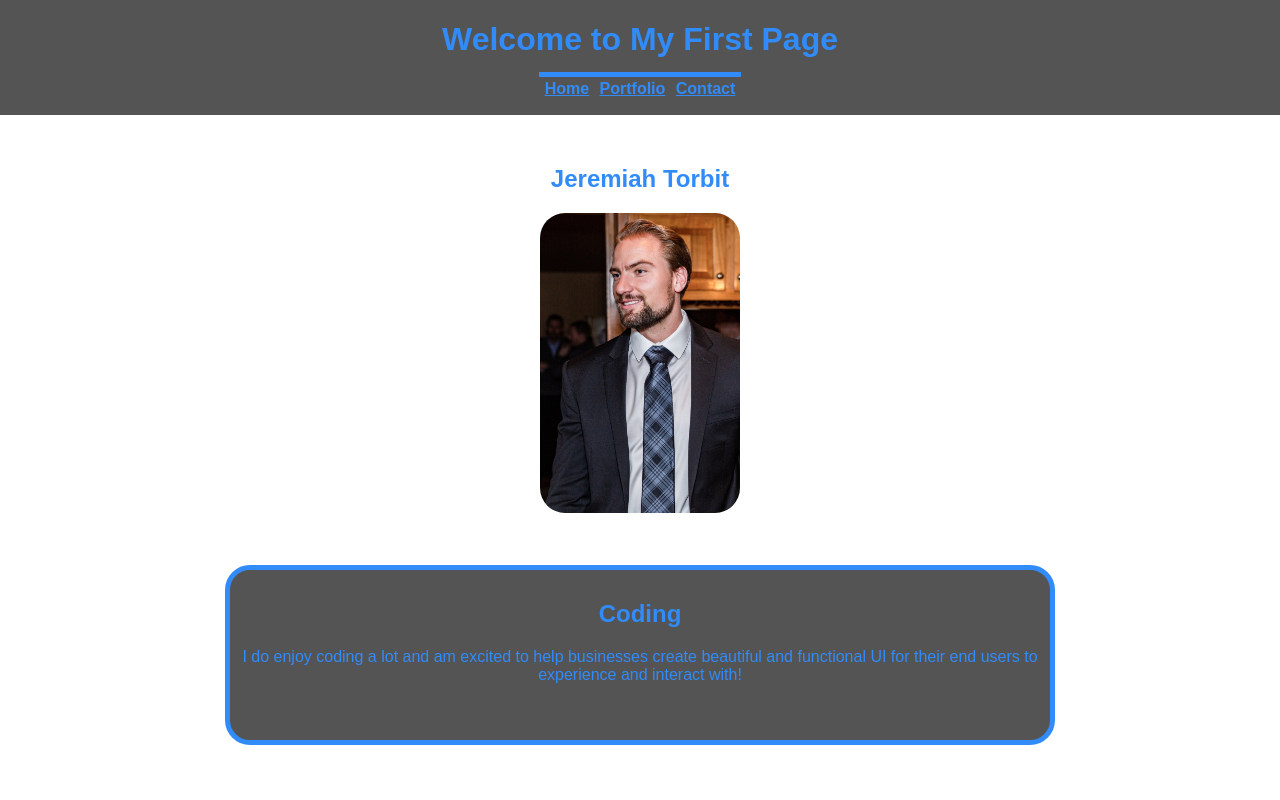
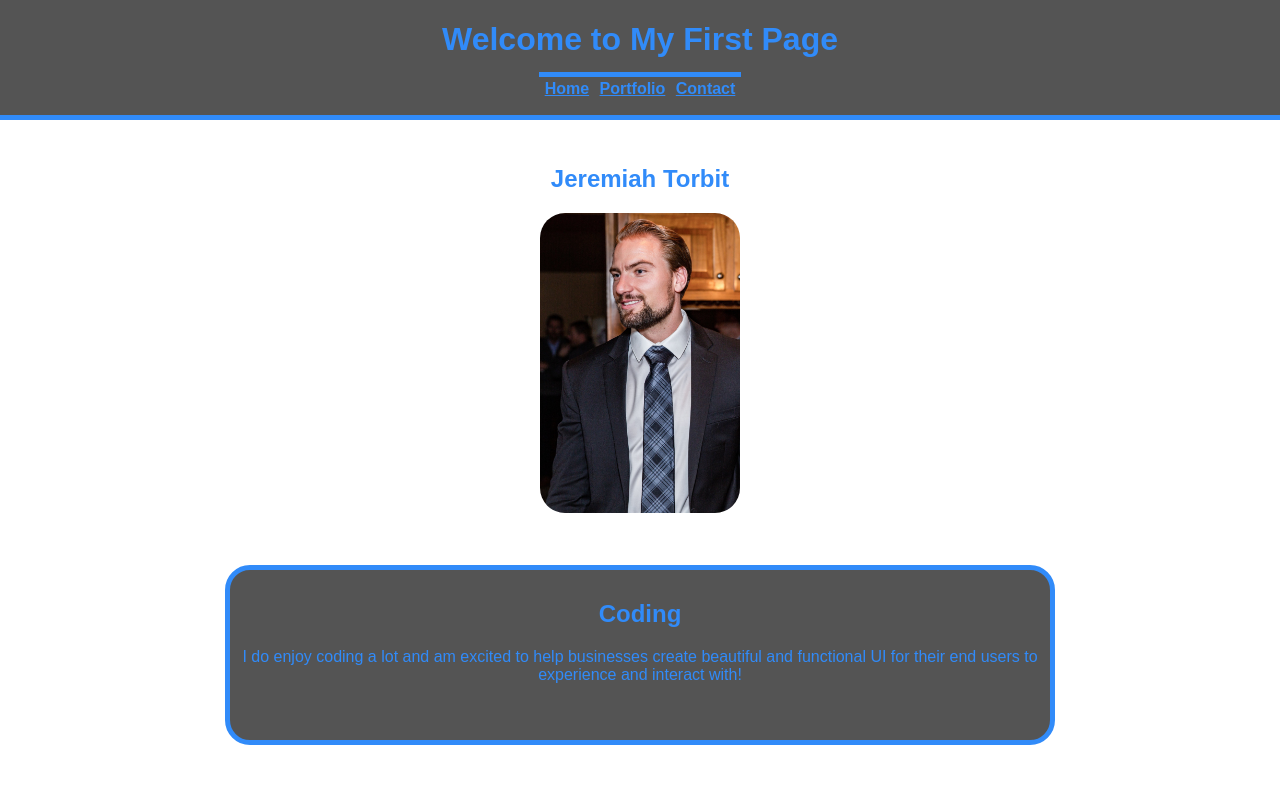
Before and after one commit to ffjt07/htmlcss-mini-project, a plain HTML site: page index.html in a window 1280 px wide. Shown: the top 800 px of the page. Drawn offline with Linux system fonts and the light colour scheme.

Commit message:
added border to header

```diff
--- a/assets/css/style.css
+++ b/assets/css/style.css
@@ -23,6 +23,7 @@ header {
     width: 100%;
     height: 115px;
     background-color: var(--background);
+    border-bottom: 5px solid var(--blue);
 }
 
 header div {
```
